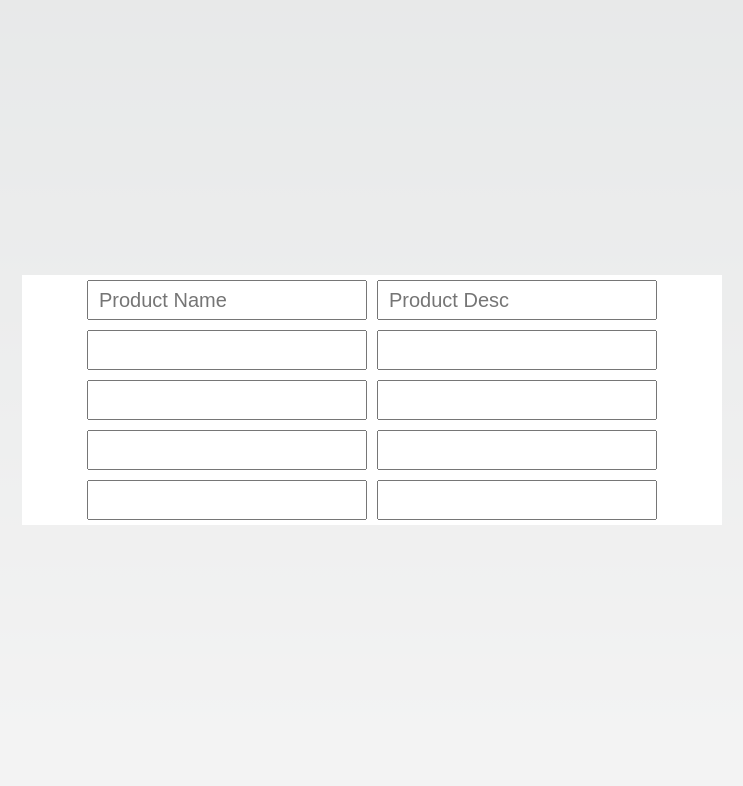
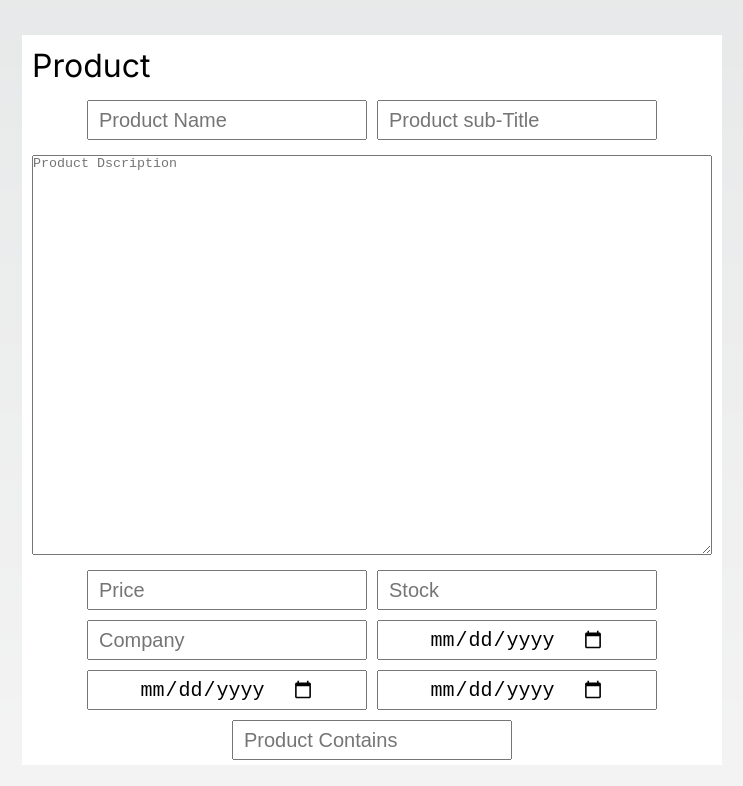
Before and after one commit to Anirudh3167/e-commerce, a Next.js app in the folder trendyhub/: page /cms/add-product in a window 1280 px wide. Shown: the top 786 px of the page, without its empty margins (268-1011 px from the left). Built offline with nearby package versions, Linux system fonts and the light colour scheme.

Commit message:
add-product page of cms is skeletal

```diff
--- a/trendyhub/app/cms/add-product/page.js
+++ b/trendyhub/app/cms/add-product/page.js
@@ -7,16 +7,17 @@ export default function AddProduct() {
         <div className={Styles.mainContainer}>
 
             <form action="/" method='POST' className={Styles.formWrapper}>
-                <input type="text" placeholder='Product Name' />
-                <input type="text" placeholder='Product Desc' />
-                <input type="text" />
-                <input type="text" />
-                <input type="text" />
-                <input type="text" />
-                <input type="text" />
-                <input type="text" />
-                <input type="text" />
-                <input type="text" />
+                <div className={Styles.productTitle}> Product </div>
+                <input type="text" name='Title' placeholder='Product Name' />
+                <input type="text" name='SubTitle' placeholder='Product sub-Title' />
+                <textarea type="text" name='Content' placeholder='Product Dscription' style={{width:'calc(100% - 20px)',height:'400px',margin:'10px'}} />
+                <input type="text" name='Price' placeholder='Price' />
+                <input type="text" name='Stock' placeholder='Stock' />
+                <input type="text" name='Company' placeholder='Company' />
+                <input type="date" name='MFDdate' placeholder='M.F.D' />
+                <input type="date" name='EntryDate' placeholder='Entry Date' />
+                <input type="date" name='EXPdate' placeholder='EXP date' />
+                <input type="text" name='Contains' placeholder='Product Contains' />
             </form>
 
         </div>
--- a/trendyhub/app/cms/add-product/page.module.css
+++ b/trendyhub/app/cms/add-product/page.module.css
@@ -41,3 +41,15 @@
     margin: 5px;
     padding: 10px;
 }
+
+.productTitle {
+    display: flex;
+    align-items: center;
+    justify-content: flex-start;
+
+    width: 100%;
+    height: 60px;
+
+    font-size: 32px;
+    padding: 10px;
+}
```
